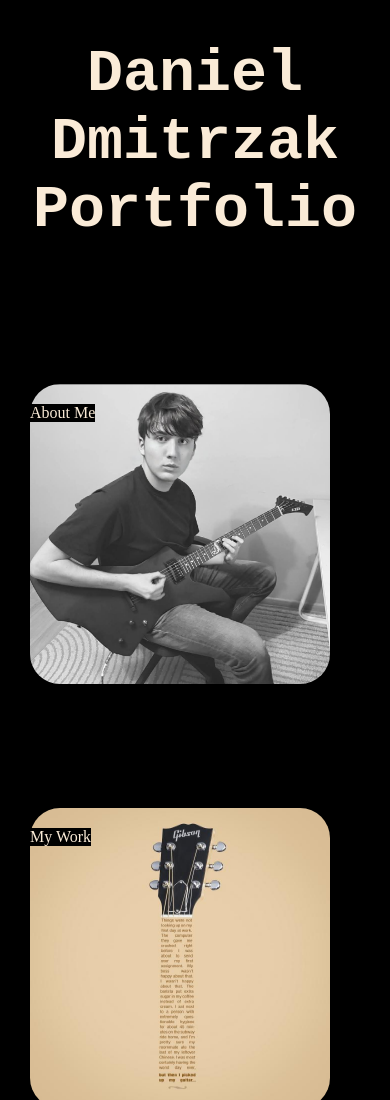
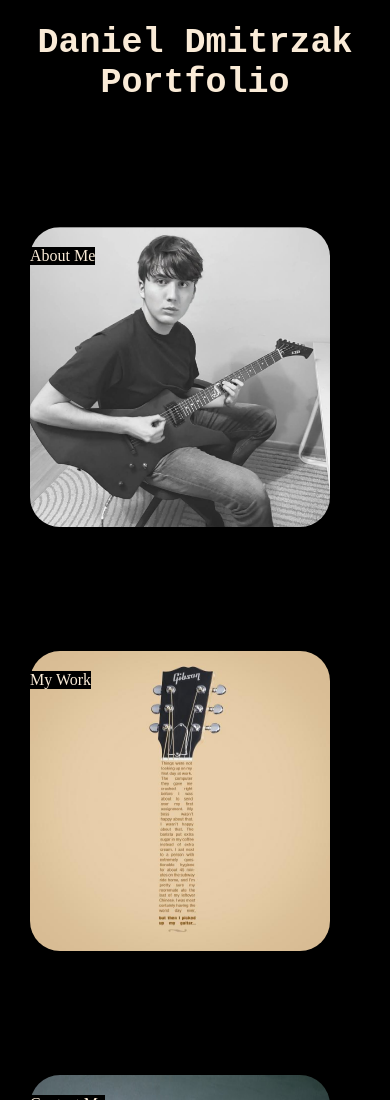
Before and after one commit to Rycu1991/Rycu1991.github.io, a plain HTML site: page index.html in a window 390 px wide. Shown: the top 1100 px of the page. Drawn offline with Linux system fonts and the light colour scheme.

Commit message:
Update style.css

```diff
--- a/style.css
+++ b/style.css
@@ -2,7 +2,7 @@ body{
     background-color: black;
 }
 h1{
-    font-size: 60px;
+    font-size: 35px;
     font-family: 'Courier New', Courier, monospace;
     text-align: center;
     color: antiquewhite;
@@ -41,4 +41,6 @@ img{
         display: flex;
         flex-direction: column;
     }
+    h1{35px
+      }
 }
```
